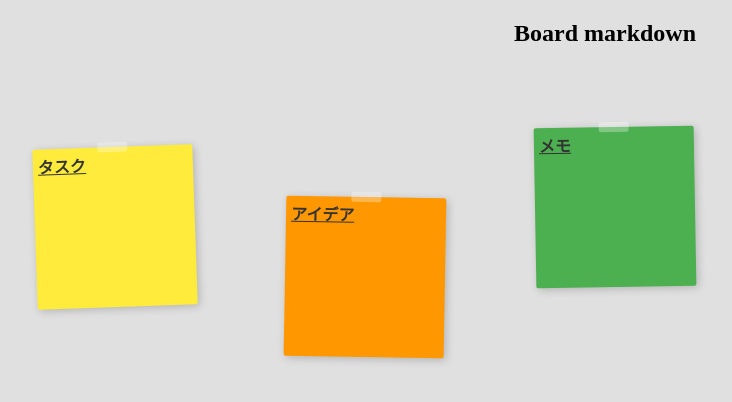
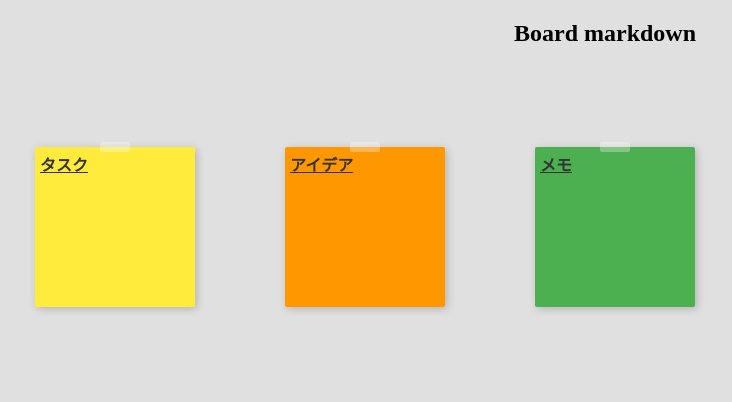
Before and after one commit to wasabina67/board-markdown, a React (Vite) app: page / in a window 1280 px wide. Shown: the top 402 px of the page, without its empty margins (35-767 px from the left). Built offline with nearby package versions, Linux system fonts and the light colour scheme.

Commit message:
Update src/App.tsx

```diff
--- a/src/App.tsx
+++ b/src/App.tsx
@@ -18,25 +18,25 @@ const stickyNotesData: StickyNote[] = [
     title: "タスク",
     content: "",
     color: "#ffeb3b",
-    rotation: -2
+    rotation: 0
   },
   {
     id: 2,
     x: 300,
-    y: 150,
+    y: 100,
     title: "アイデア",
     content: "",
     color: "#ff9800",
-    rotation: 1
+    rotation: 0
   },
   {
     id: 3,
     x: 550,
-    y: 80,
+    y: 100,
     title: "メモ",
     content: "",
     color: "#4caf50",
-    rotation: -1
+    rotation: 0
   }
 ];
 
```
